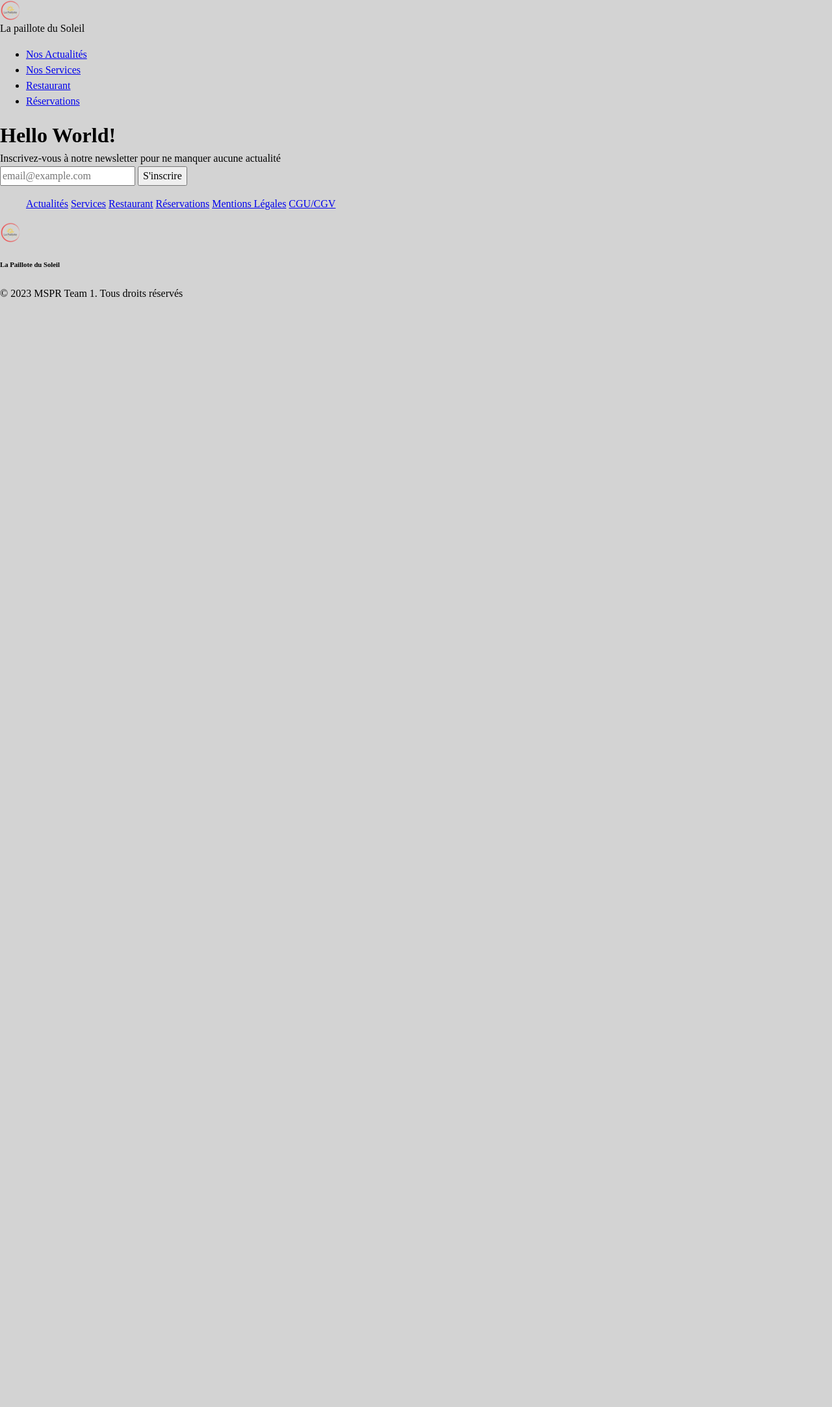
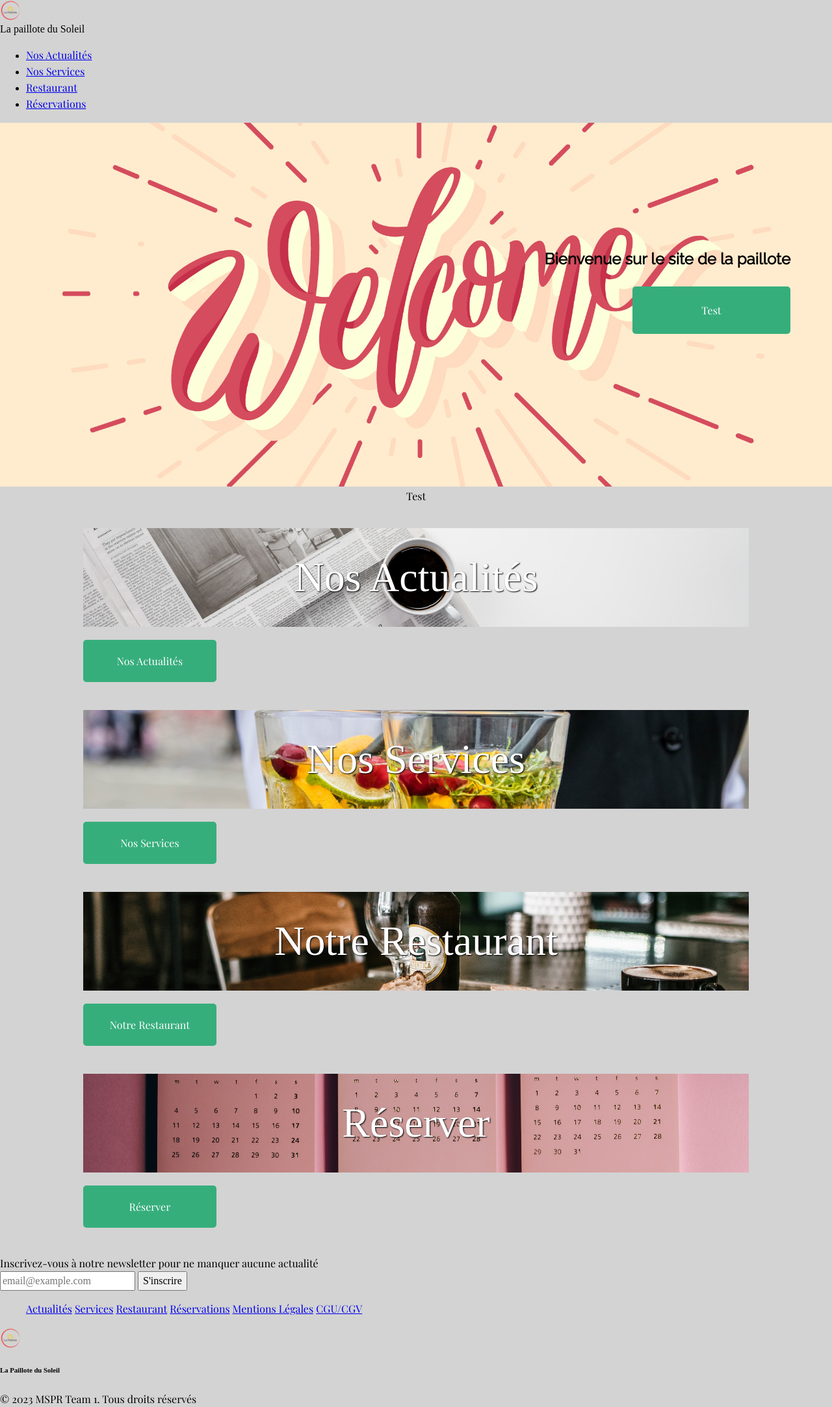
Before and after one commit to HaniLeb/main, a Symfony app: template templates/home/index.html.twig in a window 1280 px wide. Shown: the whole page at 65% size. Before the commit the page ends 457 px from the top, so only its background shows below. Run offline with Twig, Linux system fonts and the light colour scheme; the template is opened without the code that fills it, so the values that code supplies are empty; some libraries are stand-ins or nearby versions.

Commit message:
page accueil

```diff
--- a/public/styles/homepage.css
+++ b/public/styles/homepage.css
@@ -1,3 +1,89 @@
 body {
   background-color: lightgray;
 }
+
+main{
+  margin-bottom: 5%;
+}
+
+h1{
+  font-family: "Raleway";
+}
+
+a, p{
+  font-family: "Playfair Display";
+}
+
+.hero{
+  background-image: url("../img/welcome.jpg");
+  background-size: cover;
+  background-position: center;
+  background-color: white;
+  width: 100%;
+  height: 70vh;
+}
+
+.top{
+  display: flex;
+  flex-direction: column;
+  align-items: end;
+  padding-top: 15%;
+  padding-right: 5%;
+}
+
+.btn-bottom {
+  position: absolute;
+  bottom: 1.5rem;
+  left: 50%;
+  transform: translate(-50%, 0);
+}
+
+.sect1, .sect2, .sect3, .sect4{
+  width: 90%;
+  height: 35vh;
+  padding: 5%;
+  margin: auto;
+}
+
+.div1, .div2, .div3, .div4{
+  background-size: cover;
+  background-repeat: no-repeat;
+  background-position: center center;
+  width: 100%;
+  height: 100%;
+  text-align: center;
+  font-size: 4rem;
+  color: white;
+  text-shadow: 1px 1px 2px black;
+  display: flex;
+  flex-direction: column;
+  justify-content: center;
+}
+
+.div1{
+  background-image: url("../img/actualites.jpg");
+}
+
+.div2{
+  background-image: url("../img/services.jpg");
+}
+
+.div3{
+  background-image: url("../img/restaurant.jpg");
+}
+
+.div4{
+  background-image: url("../img/calendrier.jpg");
+}
+
+.link{
+  text-decoration: none;
+  background-color: #36AE7C;
+  color: white;
+  padding: 2%;
+  border-radius: 5px;
+  display: block;
+  width: 20%;
+  text-align: center;
+  margin-top: 2%;
+}
--- a/public/styles/services.css
+++ b/public/styles/services.css
@@ -2,15 +2,21 @@
 section{
     margin-top: 5%;
     margin-bottom: 5%;
+    padding: 1%;
 }
 
 h1{
     text-transform: uppercase;
     text-align: center;
+    font-family: "Raleway";
 }
 
 h2{
     text-align: center;
+}
+
+h2, p{
+  font-family: "Playfair Display";
 }
 
 div div img{
--- a/templates/home/index.html.twig
+++ b/templates/home/index.html.twig
@@ -1,8 +1,6 @@
 {% extends 'base.html.twig' %}
 
-{% block extra_stylesheets %}
-<link rel="stylesheet" href="styles/homepage.css">
-{% endblock %}
+{% block extra_stylesheets %} <link rel="stylesheet" href="styles/homepage.css"> {% endblock %}
 
 {# SEO BLOCKS #}
 {# {% block page_url %}{% endblock %} #}
@@ -14,5 +12,34 @@
 {# {% block description %}{% endblock %} #}
 
 {% block body %}
-<h1>Hello World!</h1>
+    <section class="hero">
+        <div class="top">
+            <h1>Bienvenue sur le site de la paillote</h1>
+            <a {#href="{{ path('') }}"#} class="link">Test</a>
+        </div>
+
+            <a {#href="{{ path('') }}"#} class="btn-bottom">Test</a>
+    </section>
+
+    <main>
+        <section class="sect1">
+            <div class="div1">Nos Actualités</div>
+            <a {#href="{{ path('app_actualite') }}"#} class="link">Nos Actualités</a>
+        </section>
+
+        <section class="sect2">
+            <div class="div2">Nos Services</div>
+            <a href="{{ path('app_services') }}" class="link">Nos Services</a>
+        </section>
+
+        <section class="sect3">
+            <div class="div3">Notre Restaurant</div>
+            <a href="{{ path('app_restaurant') }}" class="link">Notre Restaurant</a>
+        </section>
+
+        <section class="sect4">
+            <div class="div4">Réserver</div>
+            <a {#href="{{ path('app_reservations') }}"#} class="link">Réserver</a>
+        </section>
+    </main>
 {% endblock %}
```
Also changed, not shown: public/img/actualites.jpg (added), public/img/calendrier.jpg (added), public/img/restaurant.jpg (added), public/img/services.jpg (added), public/img/welcome.jpg (added).
